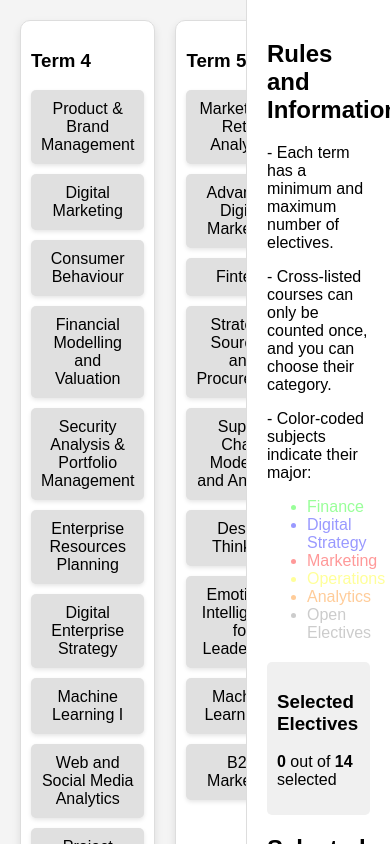
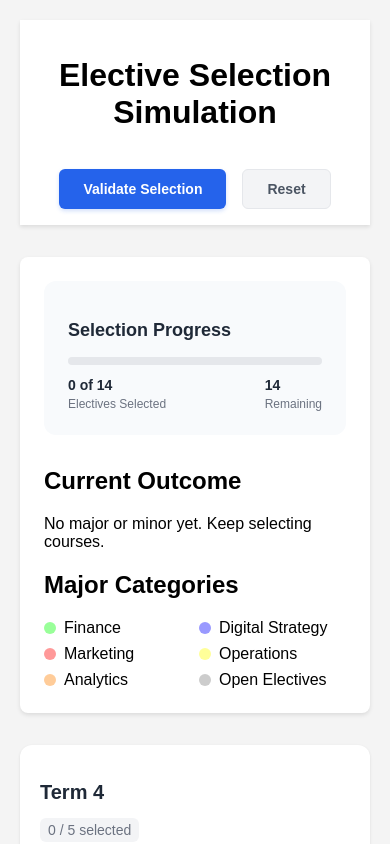
Before and after one commit to AseemBhutra/elective-selection-simulation, a React (Create React App) app: page / in a window 390 px wide. Both pictures are taken after a click on the button "Start Simulation". Shown: the top 844 px of the page. Built offline with nearby package versions, Linux system fonts and the light colour scheme.

Commit message:
Updated UI and improved layout for better responsiveness

```diff
--- a/package.json
+++ b/package.json
@@ -1,4 +1,5 @@
 {
+  "homepage": "https://AseemBhutra.github.io/elective-selection-simulation",
   "name": "elective-simulator",
   "version": "0.1.0",
   "private": true,
@@ -13,7 +14,9 @@
     "start": "react-scripts --openssl-legacy-provider start",
     "build": "react-scripts --openssl-legacy-provider build",
     "test": "react-scripts test",
-    "eject": "react-scripts eject"
+    "eject": "react-scripts eject",
+    "predeploy": "npm run build",
+    "deploy": "gh-pages -d build"
   },
   "eslintConfig": {
     "extends": [
--- a/src/App.css
+++ b/src/App.css
@@ -29,66 +29,182 @@ body {
 }
 
 .app-container {
-  display: flex;
-  height: 100vh;
+  max-width: 1440px;
+  margin: 0 auto;
+  padding: 20px;
 }
 
-.term-selection {
-  flex: 2;
-  padding: 20px;
-  overflow-y: auto;
-  display: grid;
-  grid-template-columns: repeat(2, 1fr);
-  gap: 20px;
+.app-header {
+  display: flex;
+  justify-content: space-between;
+  align-items: center;
+  margin-bottom: 2rem;
+  padding: 1rem;
+  background: #fff;
+  box-shadow: 0 2px 4px rgba(0,0,0,0.1);
 }
 
-.term-card {
-  border: 1px solid #ddd;
-  border-radius: 10px;
-  padding: 10px;
-  background-color: #fff;
-  box-shadow: 0 4px 8px rgba(0, 0, 0, 0.1);
+.header-controls {
+  display: flex;
+  gap: 1rem;
+}
+
+.main-content {
+  display: grid;
+  grid-template-columns: 1fr 350px;
+  gap: 2rem;
+}
+
+.terms-container {
+  display: flex;
+  flex-direction: column;
+  gap: 2rem;
+}
+
+.term-section {
+  background: #fff;
+  border-radius: 12px;
+  padding: 1.25rem;
+  box-shadow: 0 1px 3px rgba(0, 0, 0, 0.1);
+}
+
+.term-header {
+  margin-bottom: 1.25rem;
+}
+
+.term-header h2 {
+  font-size: 1.25rem;
+  font-weight: 600;
+  color: #1f2937;
+}
+
+.term-count {
+  font-size: 0.875rem;
+  font-weight: 500;
+  color: #6b7280;
+  background: #f3f4f6;
+  padding: 4px 8px;
+  border-radius: 6px;
 }
 
 .electives-grid {
-  display: flex;
-  flex-wrap: wrap;
-  gap: 10px;
+  display: grid;
+  grid-template-columns: repeat(auto-fill, minmax(200px, 1fr));
+  gap: 0.875rem;
 }
 
-.elective-card {
+.elective-tile {
+  position: relative;
+  padding: 0.875rem;
+  border-radius: 8px;
   cursor: pointer;
-  padding: 10px;
-  border-radius: 5px;
-  color: #000;
-  text-align: center;
-  flex: 1 1 calc(50% - 10px);
-  box-shadow: 0 2px 4px rgba(0, 0, 0, 0.1);
-  transition: transform 0.2s, box-shadow 0.2s;
+  transition: all 0.2s ease;
+  min-height: 70px;
+  display: flex;
+  flex-direction: column;
+  justify-content: center;
+  font-size: 0.875rem;
+  font-weight: 500;
+  line-height: 1.25;
+  border: 1px solid rgba(0, 0, 0, 0.1);
 }
 
-.elective-card:hover {
+.elective-tile:hover {
   transform: translateY(-2px);
-  box-shadow: 0 4px 8px rgba(0, 0, 0, 0.2);
+  box-shadow: 0 4px 8px rgba(0,0,0,0.1);
 }
 
-.elective-card.selected {
-  border: 2px solid #000;
+.elective-tile.selected {
+  border: 2px solid rgba(0,0,0,0.2);
 }
 
-.rules-summary {
-  flex: 1;
-  padding: 20px;
-  border-left: 1px solid #ddd;
-  overflow-y: auto;
-  background-color: #fff;
+.elective-name {
+  margin-right: 24px; /* Space for cross-listed badge */
 }
 
-.selected-electives-counter {
-  margin: 20px 0;
-  padding: 10px;
-  background-color: #f0f0f0;
-  border-radius: 5px;
+.cross-listed-badge {
+  position: absolute;
+  top: 6px;
+  right: 6px;
+  font-size: 0.65rem;
+  font-weight: 600;
+  background: rgba(0, 0, 0, 0.06);
+  padding: 3px 6px;
+  border-radius: 4px;
+  letter-spacing: 0.02em;
+}
+
+.dashboard {
+  background: #fff;
+  border-radius: 8px;
+  padding: 1.5rem;
+  box-shadow: 0 2px 4px rgba(0,0,0,0.1);
+}
+
+.progress-section {
+  background: #f8fafc;
+  border-radius: 12px;
+  padding: 1.5rem;
+  margin-bottom: 2rem;
+}
+
+.progress-section h2 {
+  font-size: 1.125rem;
+  font-weight: 600;
+  color: #1f2937;
+  margin-bottom: 1rem;
+}
+
+.progress-bar {
+  position: relative;
+  height: 8px;
+  background: #e5e7eb;
+  border-radius: 4px;
+  overflow: hidden;
+  margin-bottom: 0.75rem;
+}
+
+.progress-fill {
+  height: 100%;
+  background: linear-gradient(90deg, #2563eb, #4f46e5);
+  transition: width 0.3s ease;
+}
+
+.progress-stats {
+  display: flex;
+  justify-content: space-between;
+  align-items: center;
+  font-size: 0.875rem;
+  color: #4b5563;
+}
+
+.progress-text {
+  font-weight: 600;
+  color: #1f2937;
+}
+
+.progress-label {
+  font-size: 0.75rem;
+  color: #6b7280;
+  margin-top: 0.25rem;
+}
+
+.legend-grid {
+  display: grid;
+  grid-template-columns: repeat(2, 1fr);
+  gap: 0.5rem;
+}
+
+.legend-item {
+  display: flex;
+  align-items: center;
+  gap: 0.5rem;
+}
+
+.color-dot {
+  width: 12px;
+  height: 12px;
+  border-radius: 50%;
 }
 
 /* Reset & Check Validity Buttons - Updated */
@@ -160,6 +276,8 @@ body {
   box-shadow: 0 4px 8px rgba(0, 0, 0, 0.2);
   z-index: 1001;
   animation: slideIn 0.3s ease-in-out;
+  max-width: 500px;
+  width: 90%;
 }
 
 .category-button {
@@ -215,3 +333,292 @@ body {
     opacity: 1;
   }
 }
+
+/* Responsive Design */
+@media (max-width: 1024px) {
+  .main-content {
+    grid-template-columns: 1fr;
+  }
+
+  .dashboard {
+    order: -1;
+  }
+}
+
+@media (max-width: 768px) {
+  .app-header {
+    flex-direction: column;
+    gap: 1rem;
+    text-align: center;
+  }
+
+  .electives-grid {
+    grid-template-columns: 1fr;
+  }
+}
+
+/* Updated Button Styles */
+.primary-button, .secondary-button {
+  padding: 10px 24px;
+  font-size: 14px;
+  font-weight: 600;
+  border-radius: 6px;
+  border: none;
+  cursor: pointer;
+  transition: all 0.2s ease;
+  display: flex;
+  align-items: center;
+  gap: 8px;
+  height: 40px;
+}
+
+.primary-button {
+  background: #2563eb;
+  color: white;
+  box-shadow: 0 2px 4px rgba(37, 99, 235, 0.2);
+}
+
+.primary-button:hover {
+  background: #1d4ed8;
+  transform: translateY(-1px);
+  box-shadow: 0 4px 6px rgba(37, 99, 235, 0.3);
+}
+
+.secondary-button {
+  background: #f3f4f6;
+  color: #4b5563;
+  border: 1px solid #e5e7eb;
+}
+
+.secondary-button:hover {
+  background: #e5e7eb;
+  transform: translateY(-1px);
+}
+
+/* Message Popup Styling */
+.message-content {
+  margin: 1rem 0;
+  text-align: left;
+  max-height: 60vh;
+  overflow-y: auto;
+  white-space: pre-wrap;
+}
+
+.message-content p {
+  margin: 0.5rem 0;
+  line-height: 1.4;
+}
+
+.close-button {
+  background: #2563eb;
+  color: white;
+  border: none;
+  padding: 8px 16px;
+  border-radius: 6px;
+  cursor: pointer;
+  font-weight: 500;
+  transition: background-color 0.2s;
+}
+
+.close-button:hover {
+  background: #1d4ed8;
+}
+
+/* Success message styling */
+.popup-content h3 {
+  color: #1f2937;
+  margin-bottom: 1rem;
+}
+
+.message-content p:first-child {
+  font-weight: 600;
+  font-size: 1.1em;
+}
+
+.popup-content p {
+  white-space: pre-line;
+  line-height: 1.5;
+  margin: 1rem 0;
+}
+
+.popup-title {
+  display: flex;
+  align-items: center;
+  gap: 0.75rem;
+}
+
+.popup-icon {
+  font-size: 1.5rem;
+}
+
+.popup-icon.error {
+  color: #ef4444;
+}
+
+.popup-icon.success {
+  color: #22c55e;
+}
+
+.message-icon {
+  flex-shrink: 0;
+  font-size: 1.25rem;
+  margin-top: 0.125rem;
+}
+
+.message-icon.error {
+  color: #ef4444;
+}
+
+.message-icon.success {
+  color: #22c55e;
+}
+
+.close-button {
+  display: flex;
+  align-items: center;
+  justify-content: center;
+  width: 32px;
+  height: 32px;
+  border-radius: 6px;
+  transition: all 0.2s ease;
+}
+
+.close-button:hover {
+  background-color: #f3f4f6;
+}
+
+.message-item {
+  display: flex;
+  align-items: flex-start;
+  gap: 0.75rem;
+  margin-bottom: 1rem;
+  color: #4b5563;
+  line-height: 1.5;
+  padding: 0.5rem;
+  border-radius: 6px;
+  background-color: #f9fafb;
+}
+
+.popup-button {
+  display: flex;
+  align-items: center;
+  gap: 0.5rem;
+  padding: 0.75rem 1.5rem;
+  font-size: 0.875rem;
+  font-weight: 600;
+}
+
+/* Animation for popup */
+.popup-overlay {
+  animation: fadeIn 0.2s ease-out;
+}
+
+.popup-content {
+  animation: slideIn 0.3s ease-out;
+}
+
+@keyframes fadeIn {
+  from {
+    opacity: 0;
+  }
+  to {
+    opacity: 1;
+  }
+}
+
+@keyframes slideIn {
+  from {
+    transform: translateY(20px);
+    opacity: 0;
+  }
+  to {
+    transform: translateY(0);
+    opacity: 1;
+  }
+}
+
+/* Updated message styles */
+.message-item:last-child {
+  margin-bottom: 0;
+}
+
+.message-item.success {
+  background-color: #f0fdf4;
+  border: 1px solid #dcfce7;
+  padding: 1rem;
+  margin-bottom: 1rem;
+}
+
+.message-item.success:last-child {
+  margin-bottom: 0;
+}
+
+.message-item.success .message-title {
+  color: #15803d;
+  font-size: 0.9375rem;
+  text-transform: uppercase;
+  letter-spacing: 0.025em;
+  margin-bottom: 0.375rem;
+}
+
+.message-item.success .message-detail {
+  color: #166534;
+  font-size: 1.125rem;
+  font-weight: 500;
+}
+
+/* Update popup styles for success state */
+.popup-content.success {
+  border-top: 6px solid #22c55e;
+}
+
+.popup-content.success .popup-header {
+  background-color: #f0fdf4;
+  padding: 1.5rem;
+}
+
+.popup-content.success .popup-title h3 {
+  color: #15803d;
+  font-size: 1.5rem;
+}
+
+.popup-content.success .popup-icon {
+  font-size: 2rem;
+  color: #22c55e;
+}
+
+.popup-button.success {
+  background-color: #22c55e;
+  color: white;
+  padding: 0.75rem 2rem;
+  font-weight: 600;
+  letter-spacing: 0.025em;
+  transition: all 0.2s ease;
+}
+
+.popup-button.success:hover {
+  background-color: #16a34a;
+  transform: translateY(-1px);
+}
+
+/* Add animation for success items */
+.message-item.success {
+  animation: slideInUp 0.3s ease-out forwards;
+  opacity: 0;
+}
+
+.message-item.success:nth-child(1) { animation-delay: 0.1s; }
+.message-item.success:nth-child(2) { animation-delay: 0.2s; }
+.message-item.success:nth-child(3) { animation-delay: 0.3s; }
+.message-item.success:nth-child(4) { animation-delay: 0.4s; }
+
+@keyframes slideInUp {
+  from {
+    transform: translateY(10px);
+    opacity: 0;
+  }
+  to {
+    transform: translateY(0);
+    opacity: 1;
+  }
+}
--- a/src/App.js
+++ b/src/App.js
@@ -195,30 +195,47 @@ function App() {
   };
 
   const handleCheck = () => {
+    let validationErrors = [];
+
     // Check total number of selected electives
     const totalSelected = Object.values(selectedElectives).flat().length;
     if (totalSelected !== 14) {
-      showMessagePopup(`You have selected ${totalSelected} electives. Please select exactly 14 electives.`);
-      return;
+      validationErrors.push(`Missing ${14 - totalSelected} electives`);
     }
 
     // Check term limits
     for (const term in termLimits) {
       const selectedCount = selectedElectives[term].length;
-      if (selectedCount < termLimits[term].min || selectedCount > termLimits[term].max) {
-        showMessagePopup(`Term ${term} must have between ${termLimits[term].min} and ${termLimits[term].max} electives.`);
-        return;
+      if (selectedCount < termLimits[term].min) {
+        validationErrors.push(`Term ${term}: Add ${termLimits[term].min - selectedCount} more electives`);
+      } else if (selectedCount > termLimits[term].max) {
+        validationErrors.push(`Term ${term}: Remove ${selectedCount - termLimits[term].max} electives`);
       }
     }
 
-    // Check major/minor/general management criteria
+    // Check major/minor requirements
     const outcome = determineMajorMinor();
-    if (outcome.includes("No major or minor yet")) {
-      showMessagePopup("Your selection does not meet the criteria for a major, minor, or general management.");
-      return;
+    if (outcome.startsWith("Minor:") && !outcome.includes("Major:")) {
+      validationErrors.push("Need 2 more courses in your strongest area to complete a major");
+    } else if (outcome.startsWith("No major")) {
+      validationErrors.push("Need 6 courses in one area to complete a major");
     }
 
-    showMessagePopup("Your selection is valid!");
+    if (validationErrors.length > 0) {
+      setMessagePopup({
+        visible: true,
+        type: 'error',
+        title: 'Required Changes:',
+        message: validationErrors
+      });
+    } else {
+      setMessagePopup({
+        visible: true,
+        type: 'success',
+        title: 'Valid Selection',
+        message: [`${outcome}`]
+      });
+    }
   };
 
   const totalSelectedElectives = Object.values(selectedElectives).flat().length;
@@ -236,11 +253,29 @@ function App() {
 
   return (
     <div className="app-container">
+      <header className="app-header">
+        <h1>Elective Selection Simulation</h1>
+        <div className="header-controls">
+          <button className="primary-button" onClick={handleCheck}>
+            Validate Selection
+          </button>
+          <button className="secondary-button" onClick={handleResetSimulation}>
+            Reset
+          </button>
+        </div>
+      </header>
+
+      <div className="main-content">
         {/* Left Panel - Term-Wise Selection */}
-      <div className="term-selection">
+        <div className="terms-container">
           {Object.keys(electivesData).map((term) => (
-          <div key={term} className="term-card">
-            <h3>Term {term}</h3>
+            <div key={term} className="term-section">
+              <div className="term-header">
+                <h2>Term {term}</h2>
+                <span className="term-count">
+                  {selectedElectives[term].length} / {termLimits[term].max} selected
+                </span>
+              </div>
               <div className="electives-grid">
                 {electivesData[term].map((elective) => {
                   const isSelected = selectedElectives[term].find((e) => e.name === elective.name);
@@ -248,11 +283,12 @@ function App() {
                   return (
                     <div
                       key={elective.name}
-                    className={`elective-card ${isSelected ? "selected" : ""}`}
+                      className={`elective-tile ${isSelected ? "selected" : ""} ${elective.crossListed ? "cross-listed" : ""}`}
                       style={{ backgroundColor: color }}
                       onClick={() => handleSelectElective(parseInt(term), elective)}
                     >
-                    {elective.name}
+                      <span className="elective-name">{elective.name}</span>
+                      {elective.crossListed && <span className="cross-listed-badge">Cross-listed</span>}
                     </div>
                   );
                 })}
@@ -261,55 +297,58 @@ function App() {
           ))}
         </div>
 
-      {/* Right Panel - Rules and Summary */}
-      <div className="rules-summary">
-        <h2>Rules and Information</h2>
-        <p>- Each term has a minimum and maximum number of electives.</p>
-        <p>- Cross-listed courses can only be counted once, and you can choose their category.</p>
-        <p>- Color-coded subjects indicate their major:</p>
-        <ul>
-          <li style={{ color: "#99FF99" }}>Finance</li>
-          <li style={{ color: "#9999FF" }}>Digital Strategy</li>
-          <li style={{ color: "#FF9999" }}>Marketing</li>
-          <li style={{ color: "#FFFF99" }}>Operations</li>
-          <li style={{ color: "#FFCC99" }}>Analytics</li>
-          <li style={{ color: "#CCCCCC" }}>Open Electives</li>
-        </ul>
-
-        {/* Counter for Selected Electives */}
-        <div className="selected-electives-counter">
-          <h3>Selected Electives</h3>
-          <p>
-            <strong>{totalSelectedElectives}</strong> out of <strong>14</strong> selected
-          </p>
+        {/* Right Panel - Dashboard */}
+        <div className="dashboard">
+          <div className="progress-section">
+            <h2>Selection Progress</h2>
+            <div className="progress-bar">
+              <div
+                className="progress-fill"
+                style={{ width: `${(totalSelectedElectives / 14) * 100}%` }}
+              />
+            </div>
+            <div className="progress-stats">
+              <div>
+                <span className="progress-text">
+                  {totalSelectedElectives} of 14
+                </span>
+                <div className="progress-label">Electives Selected</div>
+              </div>
+              <div>
+                <span className="progress-text">
+                  {14 - totalSelectedElectives}
+                </span>
+                <div className="progress-label">Remaining</div>
+              </div>
+            </div>
           </div>
 
-        <h2>Selected Summary</h2>
-        {Object.keys(selectedElectives).map((term) => (
-          <div key={term}>
-            <h3>Term {term}</h3>
-            <ul>
-              {selectedElectives[term].map((elective, idx) => (
-                <li key={idx} style={{ color: elective.color }}>
-                  {elective.name}
-                </li>
-              ))}
-            </ul>
+          <div className="outcome-section">
+            <h2>Current Outcome</h2>
+            <div className="outcome-card">
+              {determineMajorMinor()}
+            </div>
+          </div>
+
+          <div className="legend-section">
+            <h2>Major Categories</h2>
+            <div className="legend-grid">
+              {[
+                { name: "Finance", color: "#99FF99" },
+                { name: "Digital Strategy", color: "#9999FF" },
+                { name: "Marketing", color: "#FF9999" },
+                { name: "Operations", color: "#FFFF99" },
+                { name: "Analytics", color: "#FFCC99" },
+                { name: "Open Electives", color: "#CCCCCC" }
+              ].map(category => (
+                <div key={category.name} className="legend-item">
+                  <span className="color-dot" style={{ backgroundColor: category.color }}></span>
+                  <span>{category.name}</span>
                 </div>
               ))}
-
-        <h2>Outcome</h2>
-        <p>{determineMajorMinor()}</p>
-
-        {/* Check Button */}
-        <button className="check-button" onClick={handleCheck}>
-          Check Validity
-        </button>
-
-        {/* Reset Button */}
-        <button className="reset-button" onClick={handleResetSimulation}>
-          Reset Simulation
-        </button>
+            </div>
+          </div>
+        </div>
       </div>
 
       {/* Popup for Cross-Listed Courses */}
```
Lines whose indentation alone changed are shown as unchanged.
